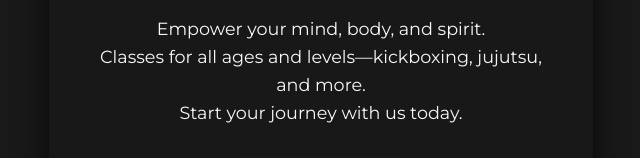
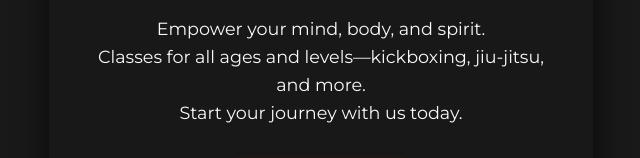
Before and after one commit to sgdanner89/glorymartialarts.github.io, a plain HTML site: page index.html in a window 1280 px wide. Shown: the part 495-653 px from the top of the page, 319-959 px from the left. Drawn offline with Linux system fonts and the light colour scheme.

Commit message:
Update index.html

```diff
--- a/index.html
+++ b/index.html
@@ -26,7 +26,7 @@
     <h1>Glory Martial Arts</h1>
     <p>
       Empower your mind, body, and spirit.<br>
-      Classes for all ages and levels—kickboxing, jujutsu, and more.<br>
+      Classes for all ages and levels—kickboxing, jiu-jitsu, and more.<br>
       Start your journey with us today.
     </p>
     <a href="schedule.html" class="cta-btn" style="text-decoration:none;display:inline-block;">Get Started</a>
```
